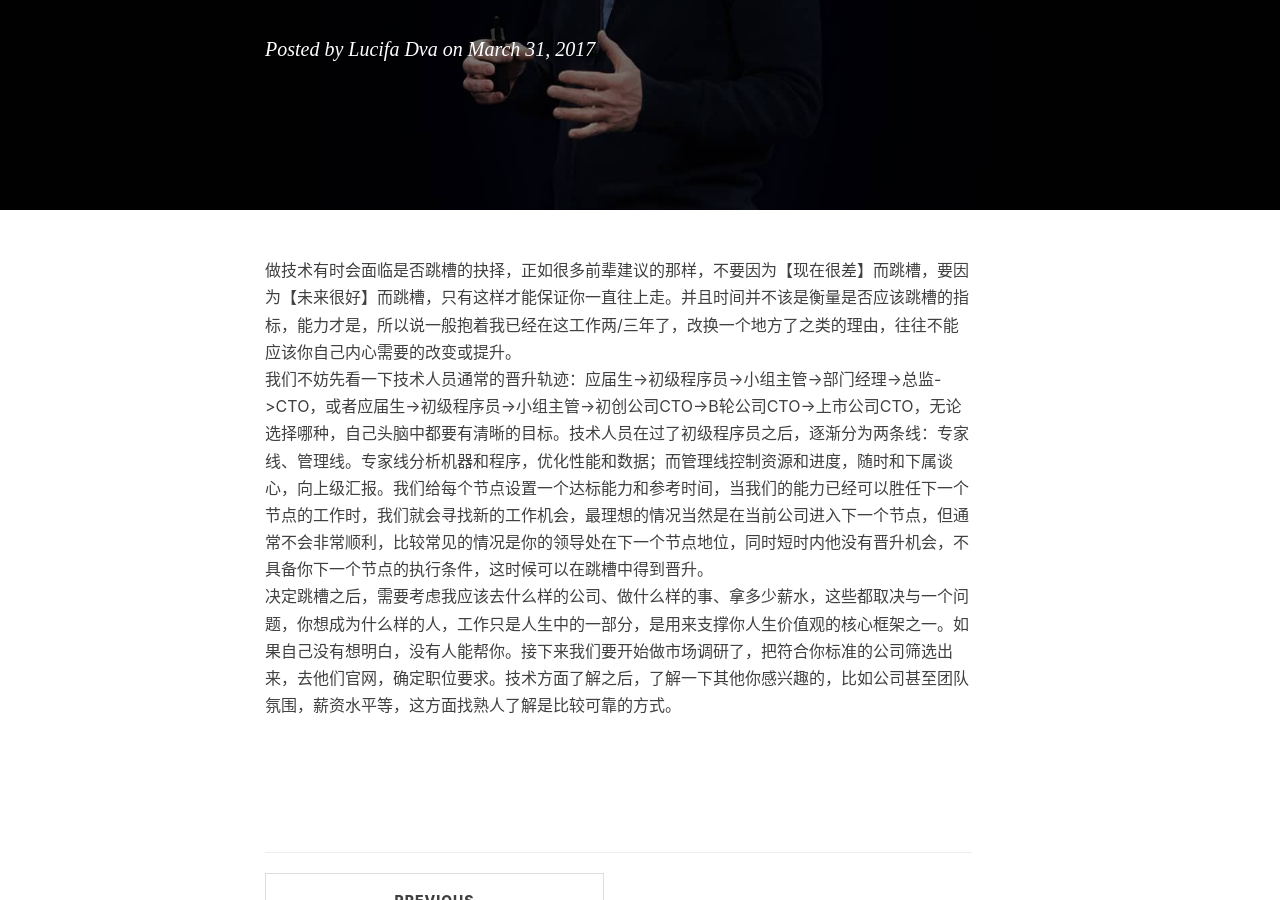
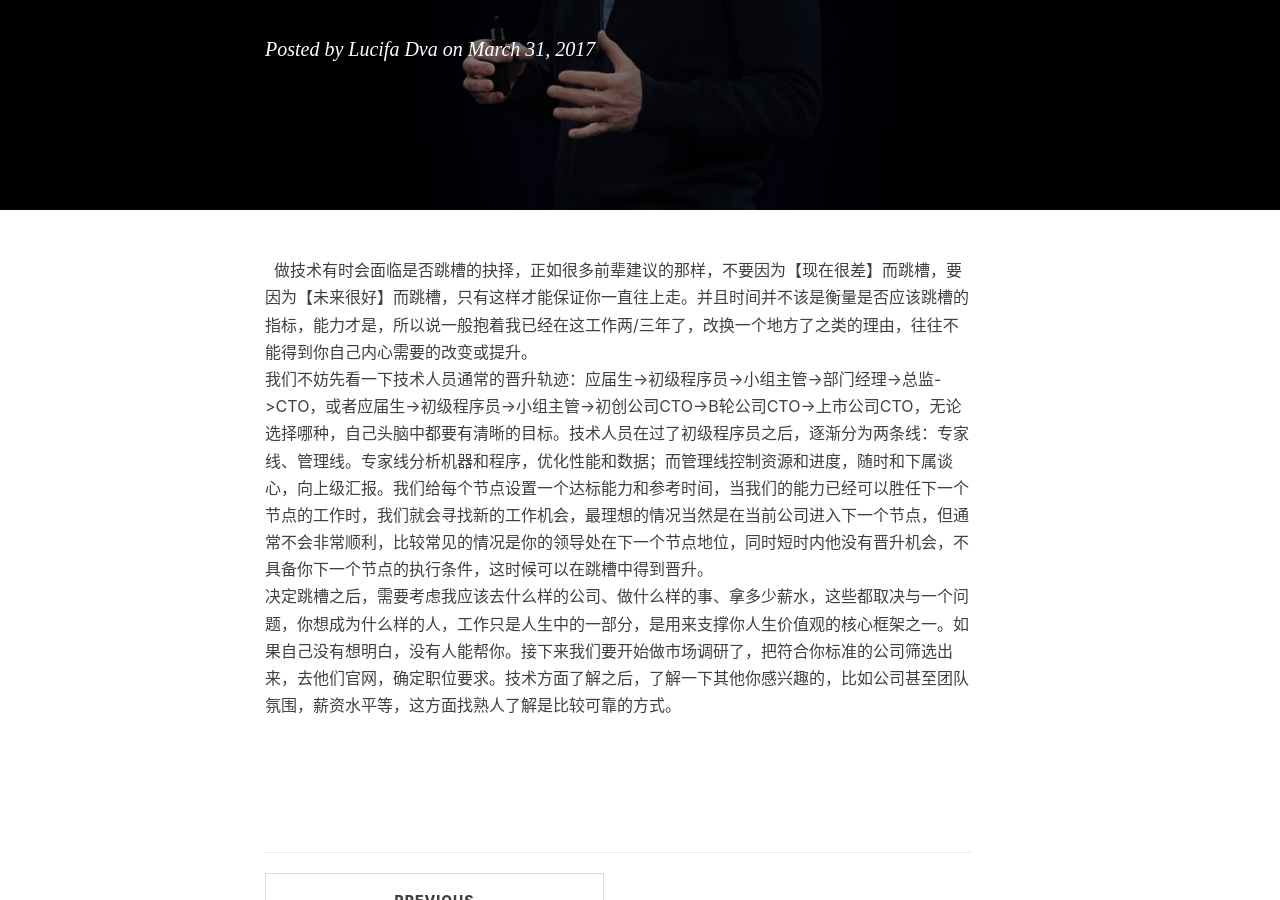
Before and after one commit to LucifaDva/lucifadva.github.com, a Jekyll site: the page built from _posts/2017-04-03-my-career-2017.markdown, in a window 1280 px wide and 900 px high, scrolled down 373 px. Built offline with Jekyll 4.4.1, drawn with Linux system fonts in a browser that asks for light colours; nearby versions of some CDN libraries; comment, search, counter and statistics services are not loaded.

Commit message:
Update 2017-04-03-my-career-2017.markdown

```diff
--- a/_posts/2017-04-03-my-career-2017.markdown
+++ b/_posts/2017-04-03-my-career-2017.markdown
@@ -11,9 +11,9 @@ tags:
 
 
 <div>
-    <br>做技术有时会面临是否跳槽的抉择，正如很多前辈建议的那样，不要因为【现在很差】而跳槽，要因为【未来很好】而跳槽，只有这样才能保证你一直往上走。并且时间并不该是衡量是否应该跳槽的指标，能力才是，所以说一般抱着我已经在这工作两/三年了，改换一个地方了之类的理由，往往不能应该你自己内心需要的改变或提升。
-    <br>我们不妨先看一下技术人员通常的晋升轨迹：应届生->初级程序员->小组主管->部门经理->总监->CTO，或者应届生->初级程序员->小组主管->初创公司CTO->B轮公司CTO->上市公司CTO，无论选择哪种，自己头脑中都要有清晰的目标。技术人员在过了初级程序员之后，逐渐分为两条线：专家线、管理线。专家线分析机器和程序，优化性能和数据；而管理线控制资源和进度，随时和下属谈心，向上级汇报。我们给每个节点设置一个达标能力和参考时间，当我们的能力已经可以胜任下一个节点的工作时，我们就会寻找新的工作机会，最理想的情况当然是在当前公司进入下一个节点，但通常不会非常顺利，比较常见的情况是你的领导处在下一个节点地位，同时短时内他没有晋升机会，不具备你下一个节点的执行条件，这时候可以在跳槽中得到晋升。
-    <br> 决定跳槽之后，需要考虑我应该去什么样的公司、做什么样的事、拿多少薪水，这些都取决与一个问题，你想成为什么样的人，工作只是人生中的一部分，是用来支撑你人生价值观的核心框架之一。如果自己没有想明白，没有人能帮你。接下来我们要开始做市场调研了，把符合你标准的公司筛选出来，去他们官网，确定职位要求。技术方面了解之后，了解一下其他你感兴趣的，比如公司甚至团队氛围，薪资水平等，这方面找熟人了解是比较可靠的方式。
+    <br>    做技术有时会面临是否跳槽的抉择，正如很多前辈建议的那样，不要因为【现在很差】而跳槽，要因为【未来很好】而跳槽，只有这样才能保证你一直往上走。并且时间并不该是衡量是否应该跳槽的指标，能力才是，所以说一般抱着我已经在这工作两/三年了，改换一个地方了之类的理由，往往不能得到你自己内心需要的改变或提升。
+    <br>    我们不妨先看一下技术人员通常的晋升轨迹：应届生->初级程序员->小组主管->部门经理->总监->CTO，或者应届生->初级程序员->小组主管->初创公司CTO->B轮公司CTO->上市公司CTO，无论选择哪种，自己头脑中都要有清晰的目标。技术人员在过了初级程序员之后，逐渐分为两条线：专家线、管理线。专家线分析机器和程序，优化性能和数据；而管理线控制资源和进度，随时和下属谈心，向上级汇报。我们给每个节点设置一个达标能力和参考时间，当我们的能力已经可以胜任下一个节点的工作时，我们就会寻找新的工作机会，最理想的情况当然是在当前公司进入下一个节点，但通常不会非常顺利，比较常见的情况是你的领导处在下一个节点地位，同时短时内他没有晋升机会，不具备你下一个节点的执行条件，这时候可以在跳槽中得到晋升。
+    <br>     决定跳槽之后，需要考虑我应该去什么样的公司、做什么样的事、拿多少薪水，这些都取决与一个问题，你想成为什么样的人，工作只是人生中的一部分，是用来支撑你人生价值观的核心框架之一。如果自己没有想明白，没有人能帮你。接下来我们要开始做市场调研了，把符合你标准的公司筛选出来，去他们官网，确定职位要求。技术方面了解之后，了解一下其他你感兴趣的，比如公司甚至团队氛围，薪资水平等，这方面找熟人了解是比较可靠的方式。
     <br>
     <br>
     <br>
```
